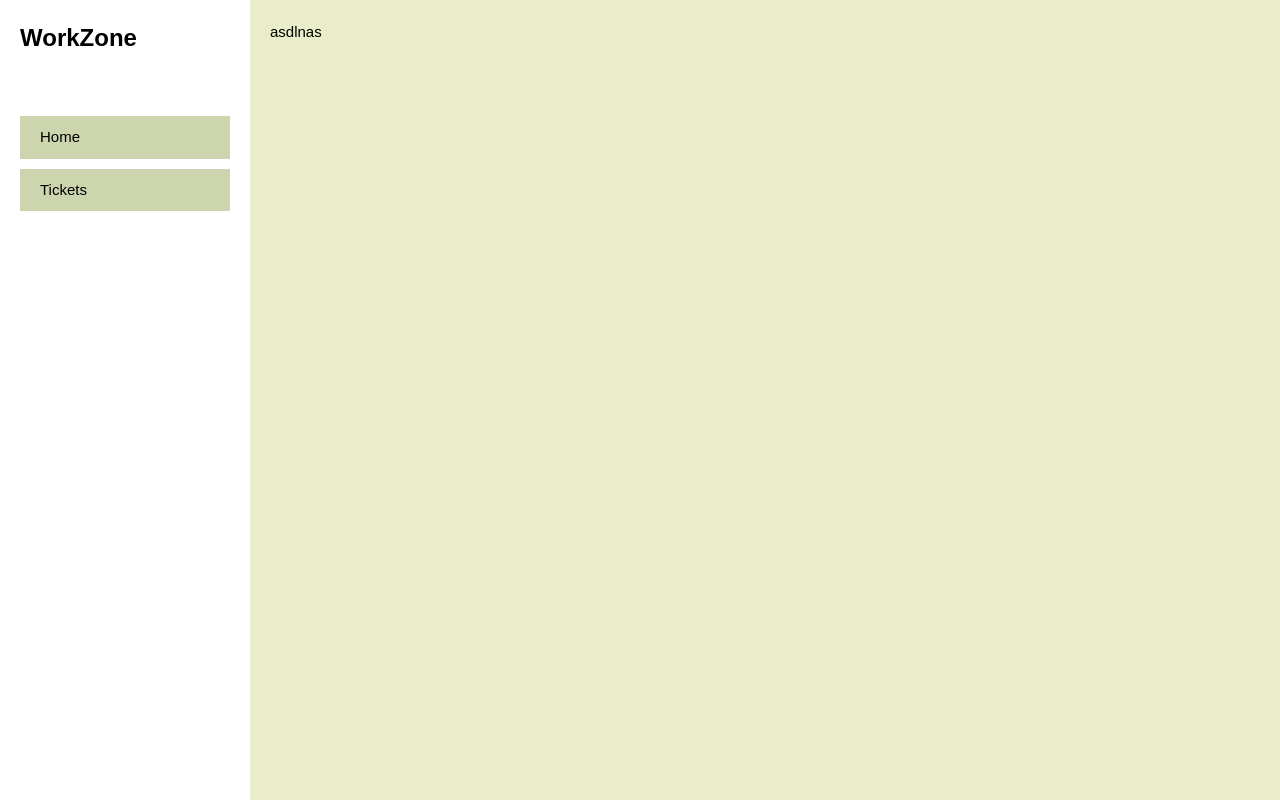
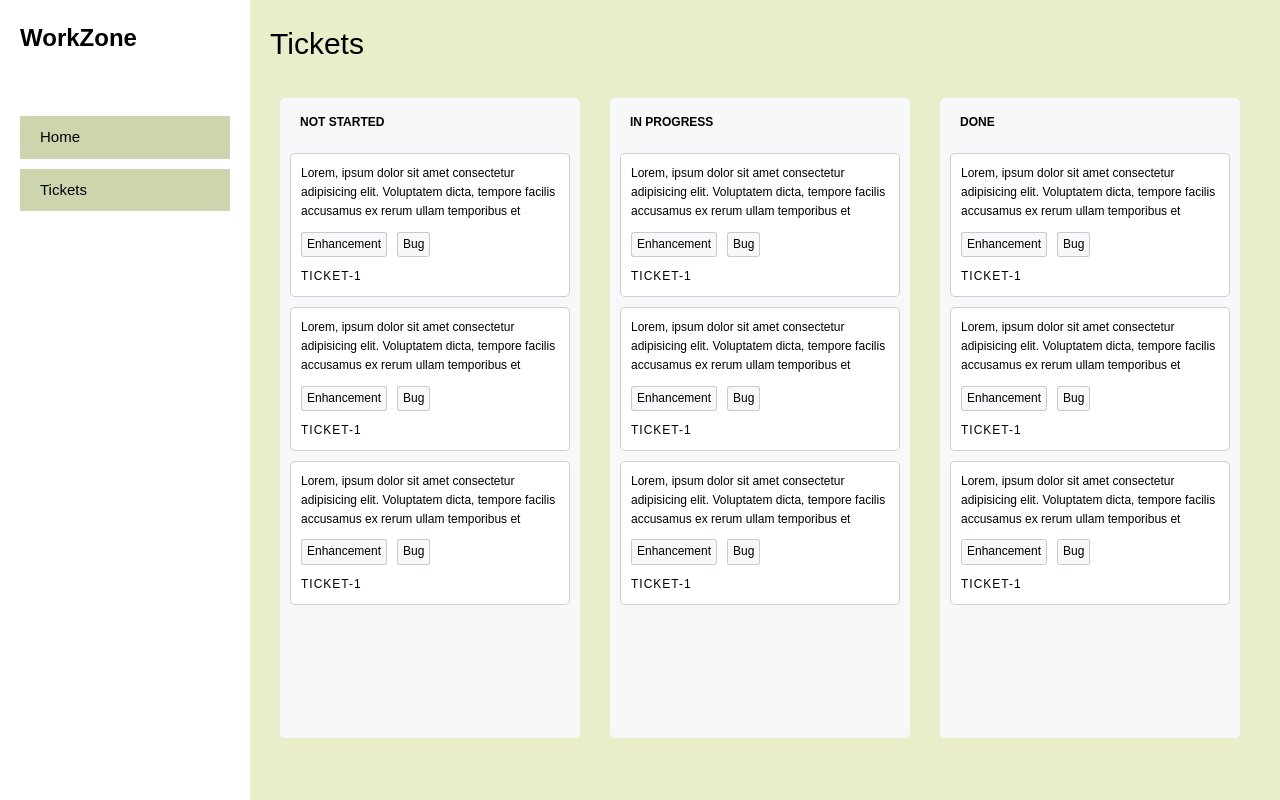
Before and after one commit to Kanna116/ticket-management-system, a Vue app: page /tickets in a window 1280 px wide. Built offline with nearby package versions, Linux system fonts and the light colour scheme; a web font is replaced by a local one.

Commit message:
created a static page of tickets

```diff
--- a/src/views/TicketsView.vue
+++ b/src/views/TicketsView.vue
@@ -1,3 +1,107 @@
-<template>asdlnas</template>
+<script setup>
+import { ref } from 'vue'
 
-<style></style>
+const ticketsSetsData = ref([
+  {
+    id: 1,
+    name: 'Not started'
+  },
+  {
+    id: 2,
+    name: 'In Progress'
+  },
+  {
+    id: 3,
+    name: 'Done'
+  }
+])
+</script>
+<template>
+  <h1>Tickets</h1>
+  <div class="main-ticket-holder">
+    <div v-for="ticketSet in ticketsSetsData" :key="ticketSet.id" class="specific-ticket-container">
+      <h3 class="ticket-container-title">{{ ticketSet.name }}</h3>
+      <div class="ticket-details" v-for="ticketSet in ticketsSetsData" :key="ticketSet.id">
+        <p>
+          Lorem, ipsum dolor sit amet consectetur adipisicing elit. Voluptatem dicta, tempore
+          facilis accusamus ex rerum ullam temporibus et
+        </p>
+        <div class="ticket-tags">
+          <span>Enhancement</span>
+          <span>Bug</span>
+        </div>
+
+        <p class="ticket-id">ticket-1</p>
+      </div>
+    </div>
+  </div>
+</template>
+
+<style>
+.main-ticket-holder {
+  width: fit-content;
+  min-width: 50vw;
+  height: fit-content;
+  /* background-color: red; */
+  margin-top: 20px;
+  display: grid;
+  grid-template-columns: repeat(3, 1fr);
+  gap: 30px;
+  padding: 10px;
+}
+.specific-ticket-container {
+  width: 300px;
+  height: 100%;
+  min-height: 80vh;
+  background-color: #f7f8f9;
+  padding: 55px 10px 0px;
+  position: relative;
+  border-radius: 5px;
+}
+.ticket-container-title {
+  width: 100%;
+  font-size: 12px;
+  font-weight: 600;
+  position: absolute;
+  top: 0;
+  left: 0;
+  text-transform: uppercase;
+  padding: 15px 20px;
+  /* border-bottom: 1px solid #00000050; */
+  /* background-color: #00000030; */
+}
+.ticket-details {
+  width: 100%;
+  height: fit-content;
+  padding: 10px;
+  border: 1px solid #00000030;
+  border-radius: 5px;
+  background: white;
+  font-size: 12px;
+  cursor: pointer;
+  margin-top: 10px;
+}
+.ticket-details:first-of-type{
+    margin-top: 0px;
+}
+
+.ticket-tags {
+  margin-top: 10px;
+  display: flex;
+  align-items: center;
+  justify-content: start;
+  flex-wrap: wrap;
+  gap: 10px;
+}
+.ticket-tags span {
+  padding: 2px 5px;
+  background-color: #f7f8f9;
+  border: 0.5px solid #00000030;
+  border-radius: 3px;
+}
+.ticket-id{
+    margin-top: 10px;
+    text-transform: uppercase;
+    letter-spacing: 1px;
+}
+</style>
```
